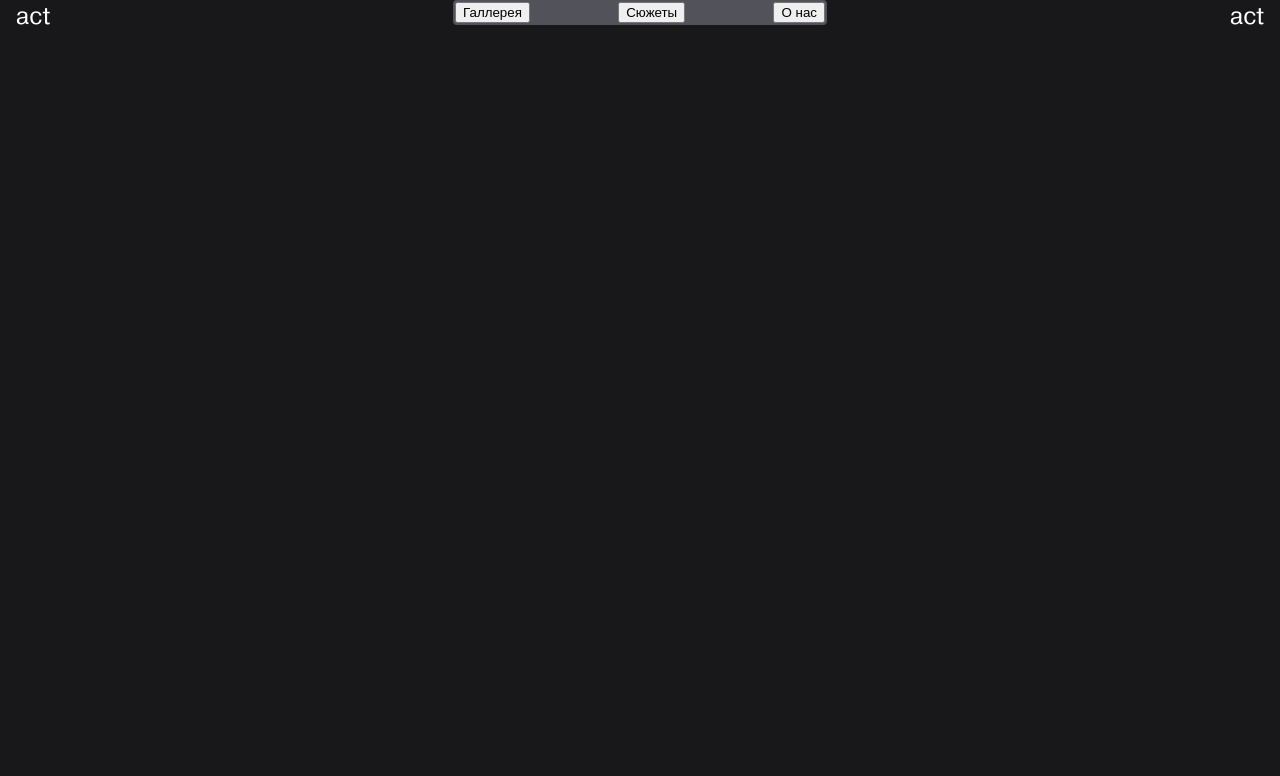
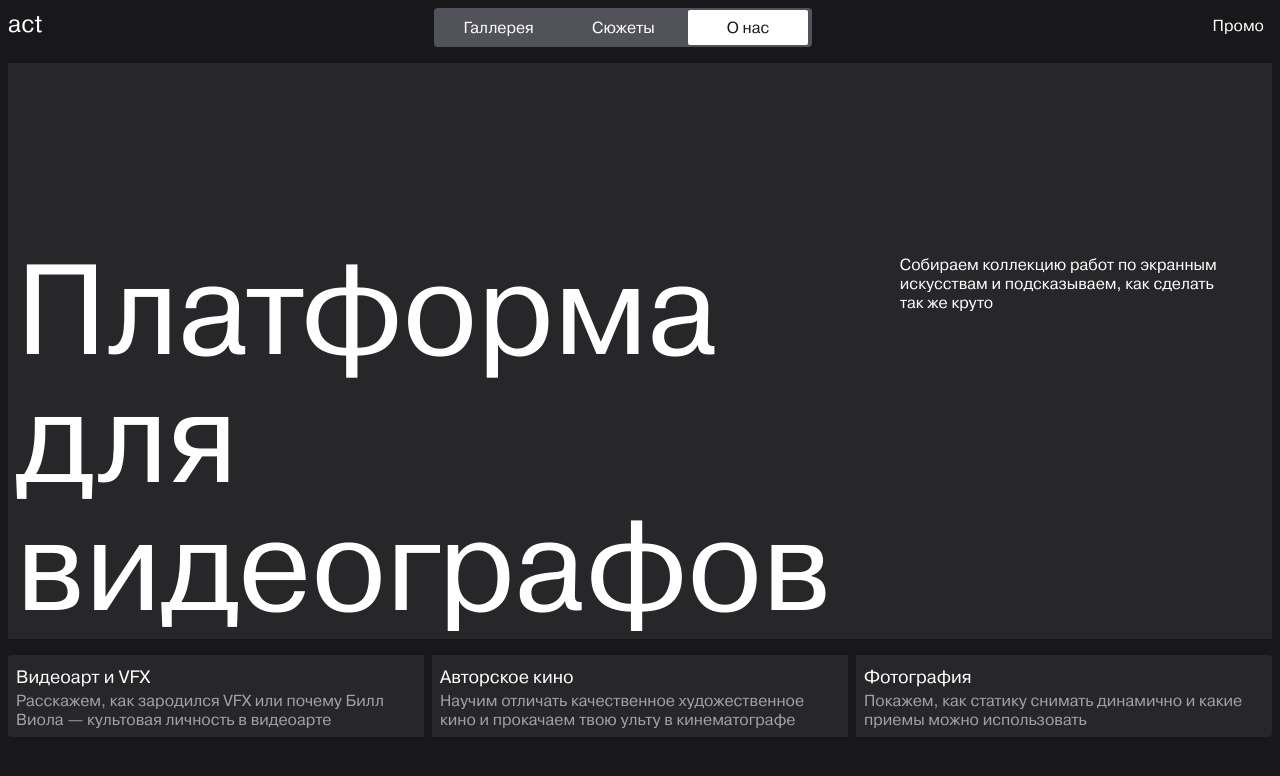
Before and after one commit to mongoliainner/act-static-site, a website built with webpack: page src/index.html in a window 1280 px wide. Built offline with nearby package versions, Linux system fonts and the light colour scheme.

Commit message:
added: o nas

```diff
--- a/src/index.css
+++ b/src/index.css
@@ -1,15 +1,38 @@
 @import "../src/stylesheets/Boiler.css";
 
-body {
+body,
+html {
+  height: 100%;
+  overflow-y: auto;
   color: white;
 }
 
+.about-us {
+  background-color: var(--zinc-900);
+}
+
+.hero-wrapper {
+  display: flex;
+  flex-direction: column;
+  width: 100vw;
+  padding-bottom: var(--size-16);
+}
+
+.align-text {
+  display: flex;
+  flex-direction: row;
+  justify-content: start;
+  align-items: flex-start;
+}
+
 .navigation-bar {
+  width: 100%;
   display: flex;
   flex-direction: row;
   justify-content: space-between;
-  padding-left: var(--size-4);
-  padding-right: var(--size-4);
+}
+.navigation-padding {
+  padding: var(--size-2);
 }
 
 .segmented-control-wrapper {
@@ -18,13 +41,100 @@ body {
   height: 100%;
   align-items: center;
   justify-content: space-between;
+  padding-left: var(--size-1);
+  padding-right: var(--size-1);
+  padding-top: var(--size-0-5);
+  padding-bottom: var(--size-0-5);
+  position: relative;
+  background-color: var(--zinc-600);
+  border-radius: var(--size-1);
+  overflow: hidden;
+  gap: var(--size-1);
+}
+
+.segmented-control-button {
+  width: 100%;
+  background-color: transparent;
+  stroke: none;
+  color: white;
+  padding: var(--size-2);
+  text-align: center;
+}
+
+/* Change from ID to class selector */
+.active {
+  background-color: white;
+  color: var(--zinc-900);
+  border-radius: var(--size-0-5);
+}
+.nav-link {
+  display: flex;
+  height: 100%;
+  align-items: center;
+  justify-content: start;
   padding: 2px;
   position: relative;
-  background-color: var(--zinc-600);
-  border-radius: 4px;
+  background-color: transparent;
+  border-width: var(--size-2);
+  border-radius: var(--size-1);
+  border-color: white;
   overflow: hidden;
+  gap: var(--size-1);
+  padding: var(--size-2);
 }
 
-.about-us {
-  background-color: var(--zinc-900);
+.padding {
+  display: flex;
+  flex-direction: column;
+  flex-grow: 1;
+  padding: var(--size-2);
 }
+
+.image-wrapper {
+  display: flex;
+  flex-grow: 4;
+  height: 70vh;
+  flex-direction: row;
+  justify-content: flex-end;
+  align-items: end;
+  text-align: start;
+  background-color: var(--zinc-800);
+  padding: var(--size-2);
+  padding-bottom: var(size-8);
+}
+
+.buttom-wrapper {
+  width: 100%;
+  height: 10%;
+  display: flex;
+  flex-direction: row;
+  flex-grow: 1;
+  gap: var(--size-2);
+  border-radius: var(--size-1);
+}
+.buttom-items {
+  display: flex;
+  flex-direction: column;
+  justify-content: space-between;
+  flex-grow: 1;
+  width: 100%;
+  background-color: var(--zinc-800);
+  padding: var(--size-2);
+}
+.secondary-text {
+  color: var(--zinc-400);
+}
+
+.card-wrapper {
+  height: 100;
+  display: flex;
+  flex-direction: row;
+  flex-grow: 1;
+  width: 100%;
+  gap: var(--size-2);
+}
+.card-item {
+  background-color: var(--zinc-800);
+  width: 100%;
+  padding: var(--size-2);
+}
--- a/src/index.html
+++ b/src/index.html
@@ -2,19 +2,68 @@
 <html lang="en" dir="ltr">
   <head>
     <meta charset="utf-8" />
-    <title>static-site-boilerplate index</title>
+    <title>act.</title>
+    <link rel="stylesheet" href="index.css" />
+    <meta name="viewport" content="width=device-width, initial-scale=1.0" />
   </head>
 
   <body class="about-us">
-    <link rel="stylesheet" href="index.css" />
-    <div class="navigation-bar">
-      <div><h4>act</h4></div>
-      <div class="segmented-control-wrapper">
-        <button c>Галлерея</button>
-        <button>Сюжеты</button>
-        <button>О нас</button>
+    <div class="hero-wrapper">
+      <div class="navigation-padding">
+        <div class="navigation-bar">
+          <div><h4>act</h4></div>
+          <div class="segmented-control-wrapper">
+            <div class="segmented-control-button">Галлерея</div>
+            <div class="segmented-control-button">Сюжеты</div>
+            <div class="segmented-control-button active">О нас</div>
+          </div>
+          <div class="nav-link"><div>Промо</div></div>
+        </div>
       </div>
-      <div><h4>act</h4></div>
+
+      <div class="padding">
+        <div class="image-wrapper">
+          <div class="align-text">
+            <h1 class="TitleLarge">Платформа для видеографов</h1>
+            <p class="padding">
+              Собираем коллекцию работ по экранным искусствам и подсказываем,
+              как сделать так же круто
+            </p>
+          </div>
+        </div>
+      </div>
+      <div class="padding">
+        <div class="buttom-wrapper">
+          <div class="buttom-items">
+            <h6>Видеоарт и VFX</h6>
+            <p class="secondary-text">
+              Расскажем, как зародился VFX или почему Билл Виола — культовая
+              личность в видеоарте
+            </p>
+          </div>
+          <div class="buttom-items">
+            <h6>Авторское кино</h6>
+            <p class="secondary-text">
+              Научим отличать качественное художественное кино и прокачаем твою
+              ульту в кинематографе
+            </p>
+          </div>
+          <div class="buttom-items">
+            <h6>Фотография</h6>
+            <p class="secondary-text">
+              Покажем, как статику снимать динамично и какие приемы можно
+              использовать
+            </p>
+          </div>
+        </div>
+      </div>
+    </div>
+    <div class="padding">
+      <div class="card-wrapper">
+        <div class="card-item"><h1>Proud boys</h1></div>
+        <div class="card-item"><h1>Proud boys</h1></div>
+        <div class="card-item"><h1>Proud boys</h1></div>
+      </div>
     </div>
   </body>
 </html>
--- a/src/stylesheets/Boiler.css
+++ b/src/stylesheets/Boiler.css
@@ -7,6 +7,5 @@
 @import "./BoilerTypography.css";
 
 * {
-  overflow: hidden;
   margin: 0px;
 }
```
Also changed, not shown: src/library.html (+2 -3 lines).
